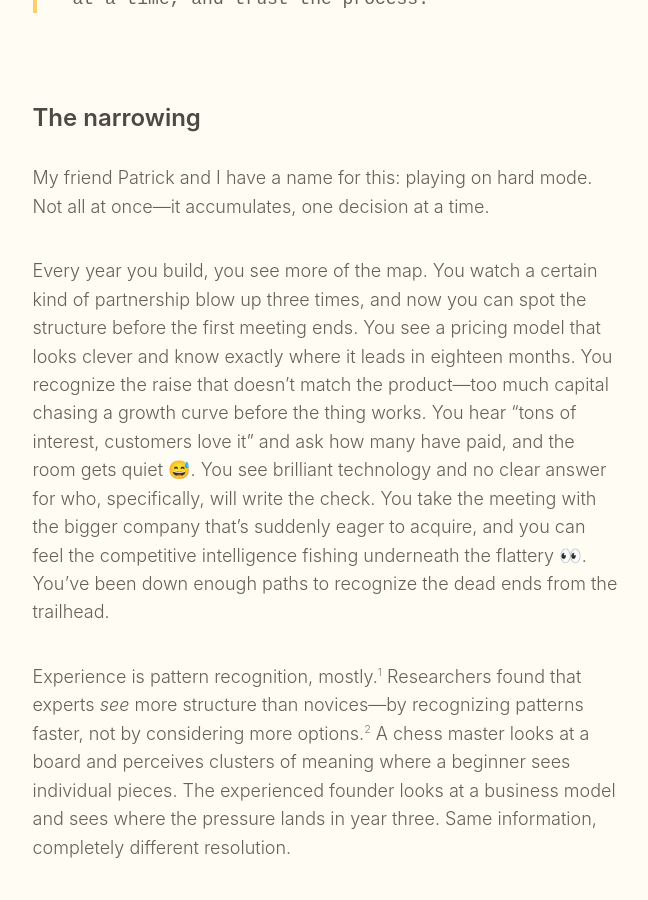
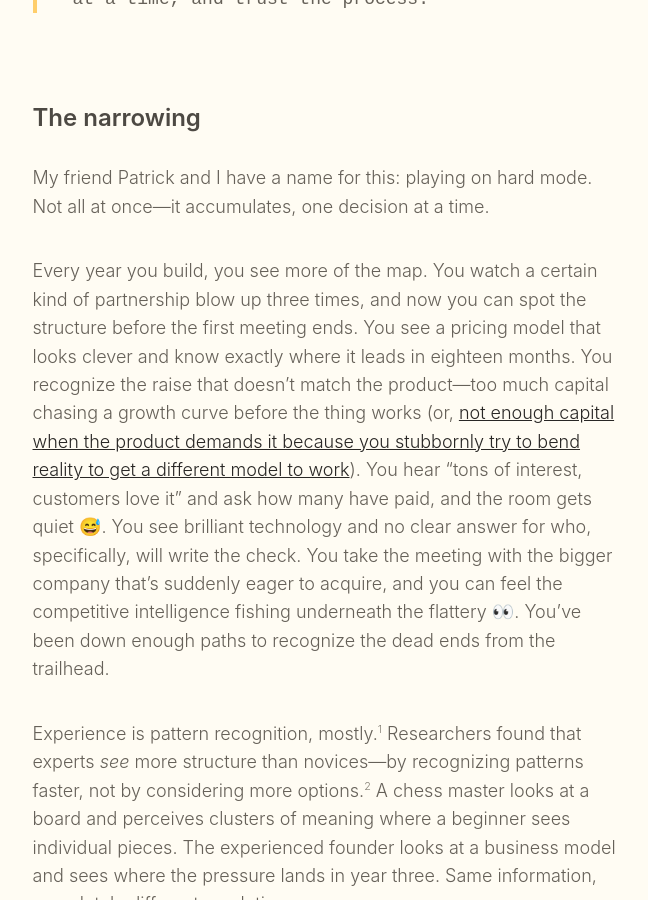
Before and after one commit to paulmederos/pm17, a Jekyll site: the page built from _posts/2026-02-26-purpose-driven-entrepreneurship.md, in a window 1280 px wide and 900 px high, scrolled down 3931 px. Shown: the whole window, without its empty margins (314-962 px from the left). Built offline with Jekyll 4.4.1, drawn with Linux system fonts in a browser that asks for light colours; some web fonts are replaced.

Commit message:
Add self-deprecating Florens aside to funding failure mode
Link to Florens case study as a parenthetical "or, the opposite
mistake" — earns credibility by showing you've made the error
yourself, not just spotted it in others.

https://claude.ai/code/session_01QhCz29cSLapAw2svC4Kms6

```diff
--- a/_posts/2026-02-26-purpose-driven-entrepreneurship.md
+++ b/_posts/2026-02-26-purpose-driven-entrepreneurship.md
@@ -61,7 +61,7 @@ That's how it actually works. A long accumulation of choices that pointed the sa
 
 My friend Patrick and I have a name for this: playing on hard mode. Not all at once—it accumulates, one decision at a time.
 
-Every year you build, you see more of the map. You watch a certain kind of partnership blow up three times, and now you can spot the structure before the first meeting ends. You see a pricing model that looks clever and know exactly where it leads in eighteen months. You recognize the raise that doesn't match the product—too much capital chasing a growth curve before the thing works. You hear "tons of interest, customers love it" and ask how many have paid, and the room gets quiet 😅. You see brilliant technology and no clear answer for who, specifically, will write the check. You take the meeting with the bigger company that's suddenly eager to acquire, and you can feel the competitive intelligence fishing underneath the flattery 👀. You've been down enough paths to recognize the dead ends from the trailhead.
+Every year you build, you see more of the map. You watch a certain kind of partnership blow up three times, and now you can spot the structure before the first meeting ends. You see a pricing model that looks clever and know exactly where it leads in eighteen months. You recognize the raise that doesn't match the product—too much capital chasing a growth curve before the thing works (or, [not enough capital when the product demands it because you stubbornly try to bend reality to get a different model to work](https://artifacts.enchant.co/florens-case-study/)). You hear "tons of interest, customers love it" and ask how many have paid, and the room gets quiet 😅. You see brilliant technology and no clear answer for who, specifically, will write the check. You take the meeting with the bigger company that's suddenly eager to acquire, and you can feel the competitive intelligence fishing underneath the flattery 👀. You've been down enough paths to recognize the dead ends from the trailhead.
 
 Experience is pattern recognition, mostly.[^1] Researchers found that experts *see* more structure than novices—by recognizing patterns faster, not by considering more options.[^2] A chess master looks at a board and perceives clusters of meaning where a beginner sees individual pieces. The experienced founder looks at a business model and sees where the pressure lands in year three. Same information, completely different resolution.
 
```
